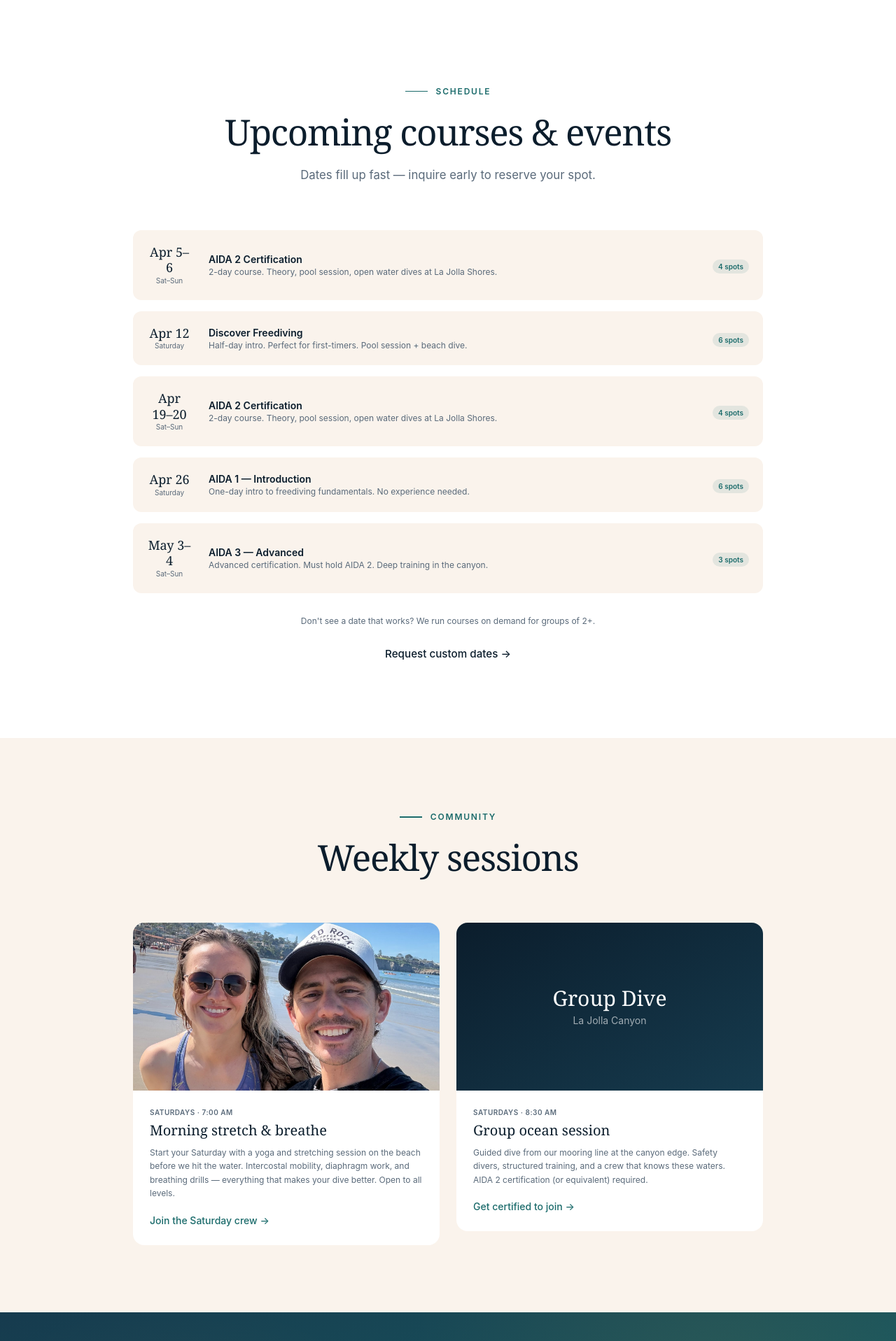
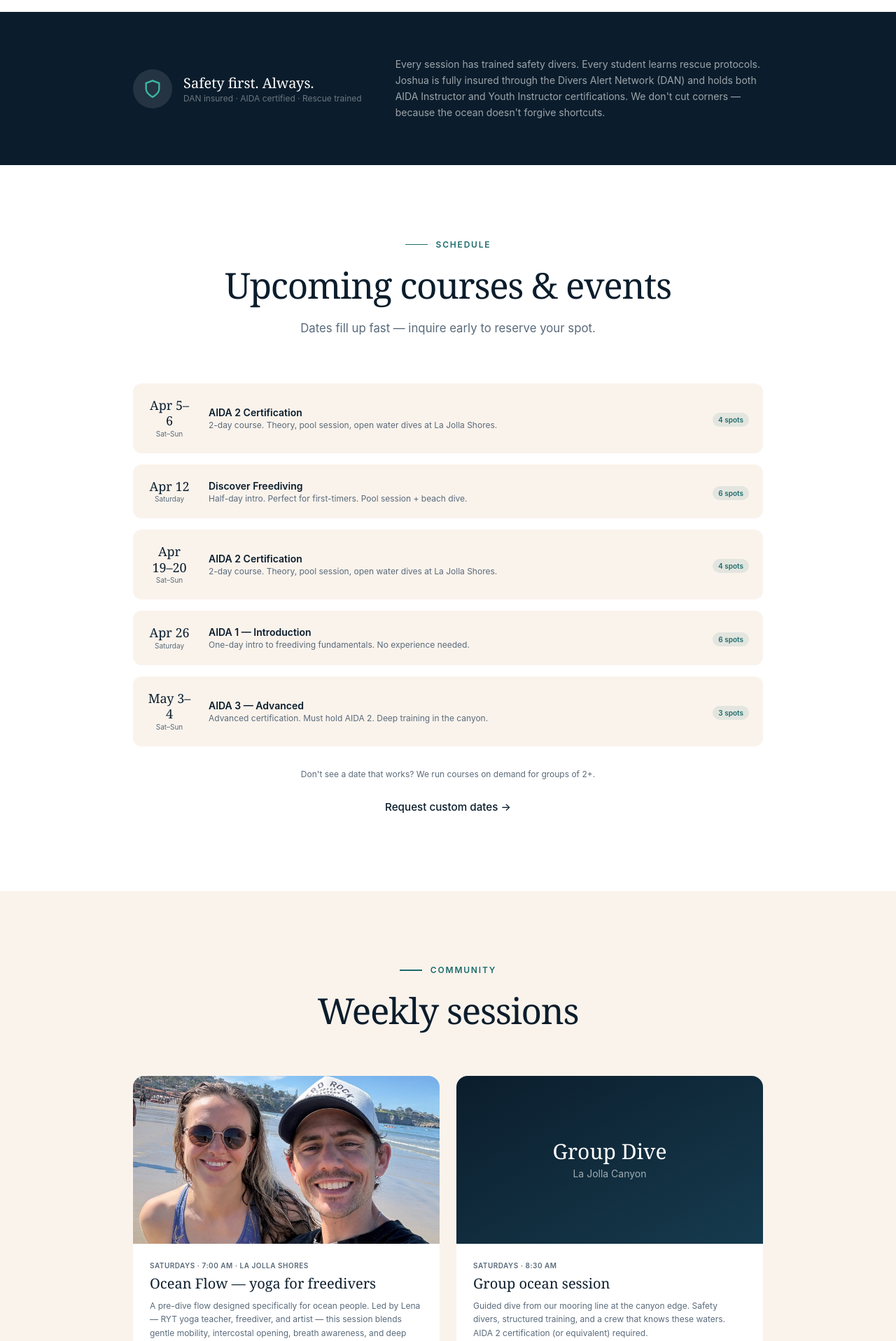
Before and after one commit to jdbeneventi/lajollafreediveclub, a Next.js app: page /programs in a window 1280 px wide. Shown: the part 7020-8937 px from the top of the page at 70% size. Built offline with nearby package versions, Linux system fonts and the light colour scheme.

Commit message:
Safety prominence, Ocean Flow with Lena, name + AIDA link

```diff
--- a/src/app/about/page.tsx
+++ b/src/app/about/page.tsx
@@ -242,6 +242,24 @@ export default function AboutPage() {
             </div>
           </Reveal>
 
+          <Reveal>
+            <div className="bg-deep rounded-2xl p-6 md:p-8 flex flex-col md:flex-row items-center gap-6 mb-8">
+              <div className="w-12 h-12 rounded-full bg-white/10 flex items-center justify-center shrink-0">
+                <svg width="24" height="24" viewBox="0 0 24 24" fill="none" stroke="#3db8a4" strokeWidth="2">
+                  <path d="M12 22s8-4 8-10V5l-8-3-8 3v7c0 6 8 10 8 10z" />
+                </svg>
+              </div>
+              <div>
+                <div className="text-white font-semibold text-sm mb-1">Fully insured through the Divers Alert Network (DAN)</div>
+                <p className="text-white/50 text-xs leading-relaxed">
+                  DAN is the leading dive safety organization worldwide. Every course, every ocean
+                  session, and every Camp Garibaldi program is covered. Safety isn&apos;t a feature
+                  of what we do — it&apos;s the foundation.
+                </p>
+              </div>
+            </div>
+          </Reveal>
+
           <div className="grid md:grid-cols-2 gap-6">
             {[
               {
--- a/src/app/programs/page.tsx
+++ b/src/app/programs/page.tsx
@@ -411,6 +411,33 @@ export default function ProgramsPage() {
         </div>
       </section>
 
+      {/* Safety */}
+      <section className="bg-deep py-16 px-6">
+        <div className="max-w-[900px] mx-auto">
+          <Reveal>
+            <div className="flex flex-col md:flex-row items-center gap-8 md:gap-12">
+              <div className="shrink-0 flex items-center gap-4">
+                <div className="w-14 h-14 rounded-full bg-white/10 flex items-center justify-center">
+                  <svg width="28" height="28" viewBox="0 0 24 24" fill="none" stroke="#3db8a4" strokeWidth="2">
+                    <path d="M12 22s8-4 8-10V5l-8-3-8 3v7c0 6 8 10 8 10z" />
+                  </svg>
+                </div>
+                <div>
+                  <div className="text-white font-serif text-xl">Safety first. Always.</div>
+                  <div className="text-white/40 text-xs">DAN insured · AIDA certified · Rescue trained</div>
+                </div>
+              </div>
+              <div className="flex-1 text-white/60 text-sm leading-relaxed">
+                Every session has trained safety divers. Every student learns rescue protocols.
+                Joshua is fully insured through the Divers Alert Network (DAN) and holds both
+                AIDA Instructor and Youth Instructor certifications. We don&apos;t cut corners —
+                because the ocean doesn&apos;t forgive shortcuts.
+              </div>
+            </div>
+          </Reveal>
+        </div>
+      </section>
+
       {/* Upcoming Courses */}
       <section className="bg-white py-24 px-6">
         <div className="max-w-[900px] mx-auto">
@@ -516,12 +543,16 @@ export default function ProgramsPage() {
                   <img src="/images/photos/joshua-lena-shores.jpg" alt="Joshua and Lena at La Jolla Shores" className="w-full h-full object-cover" />
                 </div>
                 <div className="p-6">
-                  <div className="text-[10px] text-[#5a6a7a] uppercase tracking-wider font-semibold mb-1">Saturdays · 7:00 AM</div>
-                  <h3 className="font-serif text-xl mb-2">Morning stretch &amp; breathe</h3>
+                  <div className="text-[10px] text-[#5a6a7a] uppercase tracking-wider font-semibold mb-1">Saturdays · 7:00 AM · La Jolla Shores</div>
+                  <h3 className="font-serif text-xl mb-2">Ocean Flow — yoga for freedivers</h3>
+                  <p className="text-xs text-[#5a6a7a] leading-relaxed mb-3">
+                    A pre-dive flow designed specifically for ocean people. Led by Lena — RYT yoga
+                    teacher, freediver, and artist — this session blends gentle mobility, intercostal
+                    opening, breath awareness, and deep relaxation to prepare your body and mind
+                    for the water. Vinyasa meets apnea. The perfect warmup before we hit the canyon.
+                  </p>
                   <p className="text-xs text-[#5a6a7a] leading-relaxed mb-4">
-                    Start your Saturday with a yoga and stretching session on the beach before
-                    we hit the water. Intercostal mobility, diaphragm work, and breathing
-                    drills — everything that makes your dive better. Open to all levels.
+                    Open to all levels — you don&apos;t need to be a freediver or a yogi. Just show up.
                   </p>
                   <Link href="/contact" className="text-teal text-sm font-medium no-underline hover:underline">
                     Join the Saturday crew →
```
